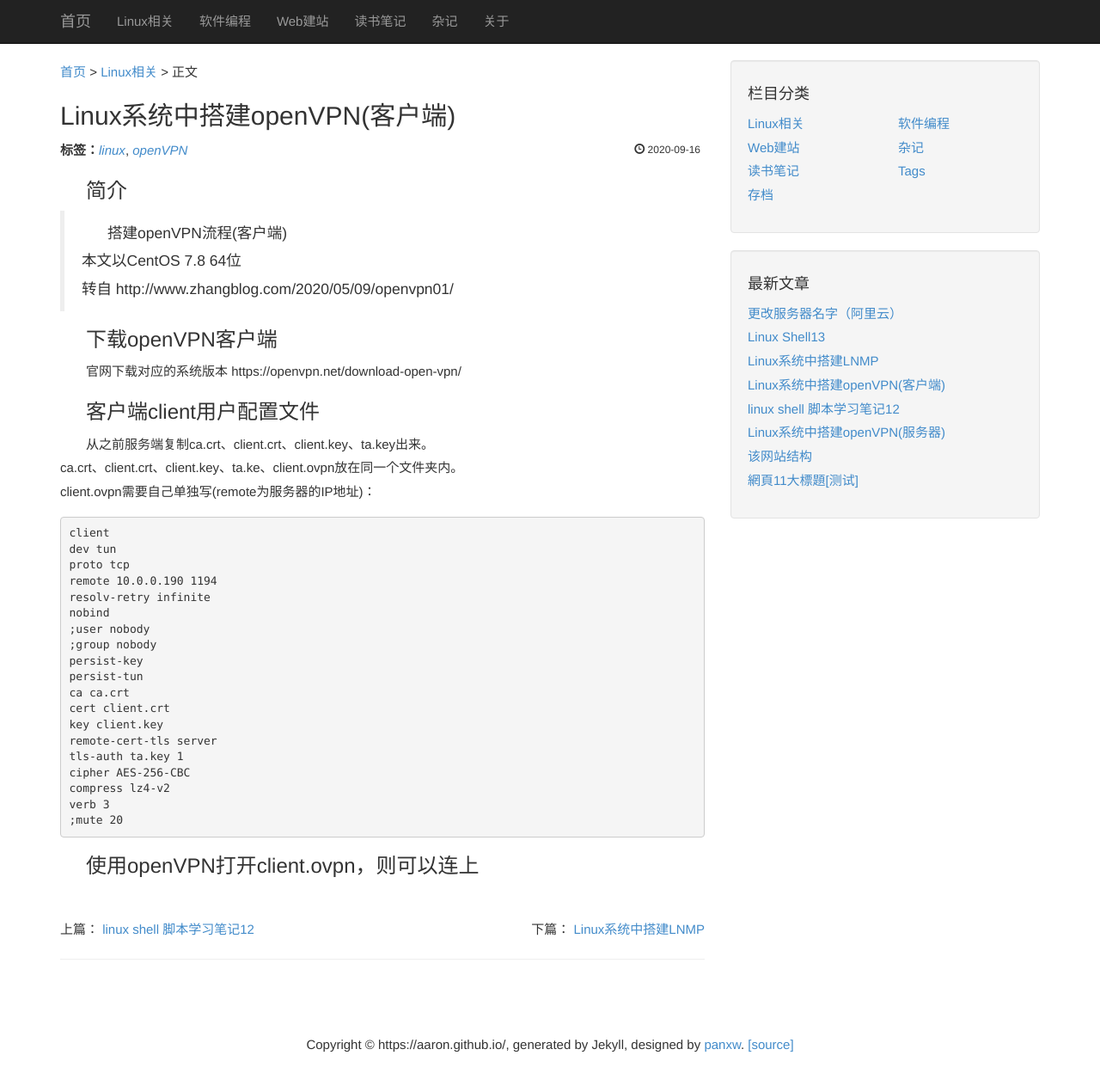
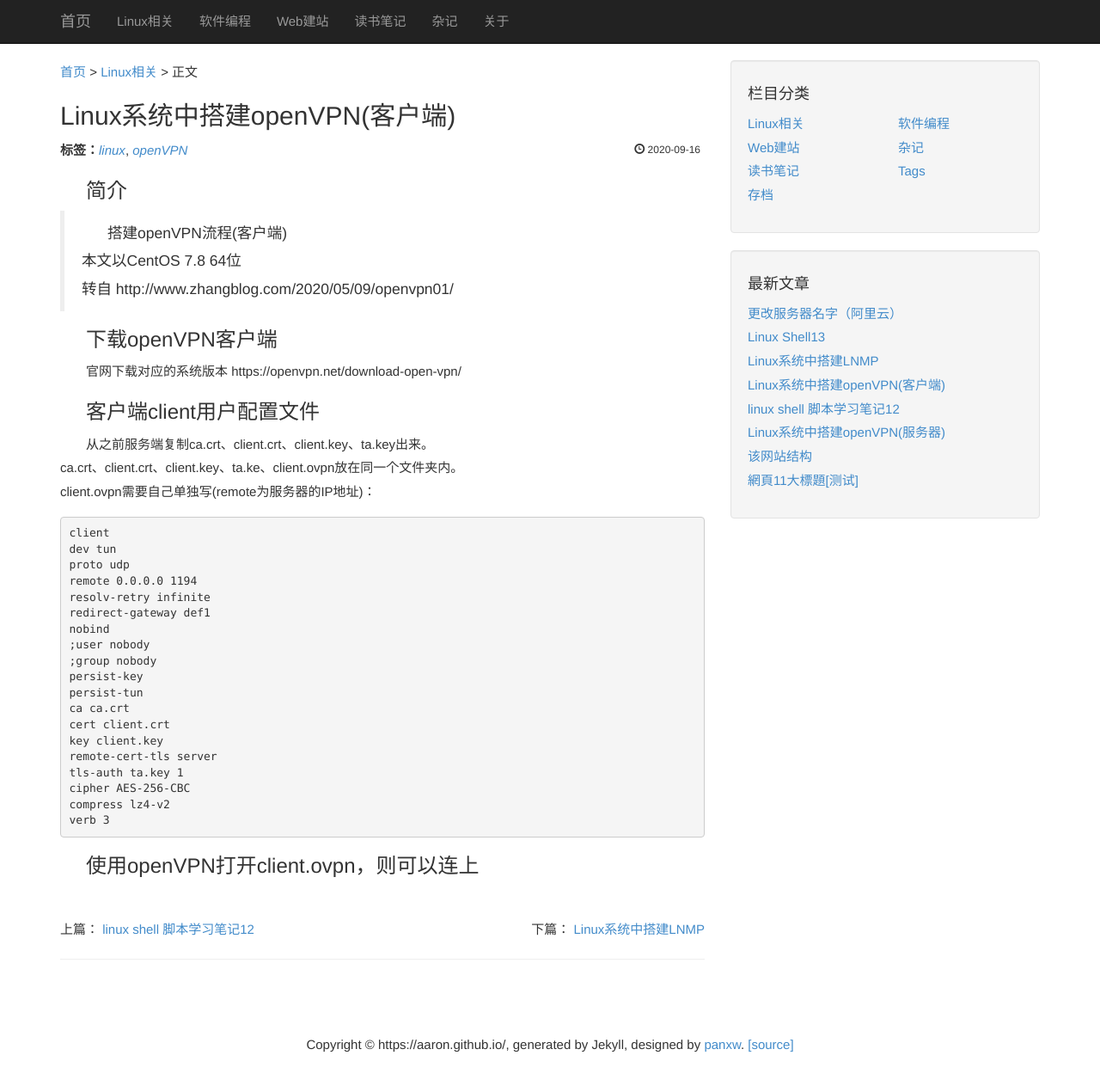
Before and after one commit to aaron789123/aaron.github.io, a Jekyll site: the page built from _posts/2020-09-16-linux-openVPNClient.markdown, in a window 1280 px wide and 1279 px high. Shown: the top 1263 px of the window at 86% size. Built offline with Jekyll 4.4.1, drawn with Linux system fonts in a browser that asks for light colours.

Commit message:
Update 2020-09-16-linux-openVPNClient.markdown

```diff
--- a/_posts/2020-09-16-linux-openVPNClient.markdown
+++ b/_posts/2020-09-16-linux-openVPNClient.markdown
@@ -20,9 +20,10 @@ client.ovpn需要自己单独写(remote为服务器的IP地址)：
 ~~~
 client
 dev tun
-proto tcp
-remote 10.0.0.190 1194
+proto udp
+remote 0.0.0.0 1194
 resolv-retry infinite
+redirect-gateway def1
 nobind
 ;user nobody
 ;group nobody
@@ -36,7 +37,6 @@ tls-auth ta.key 1
 cipher AES-256-CBC
 compress lz4-v2
 verb 3
-;mute 20
 ~~~
 
 ### 使用openVPN打开client.ovpn，则可以连上
```
